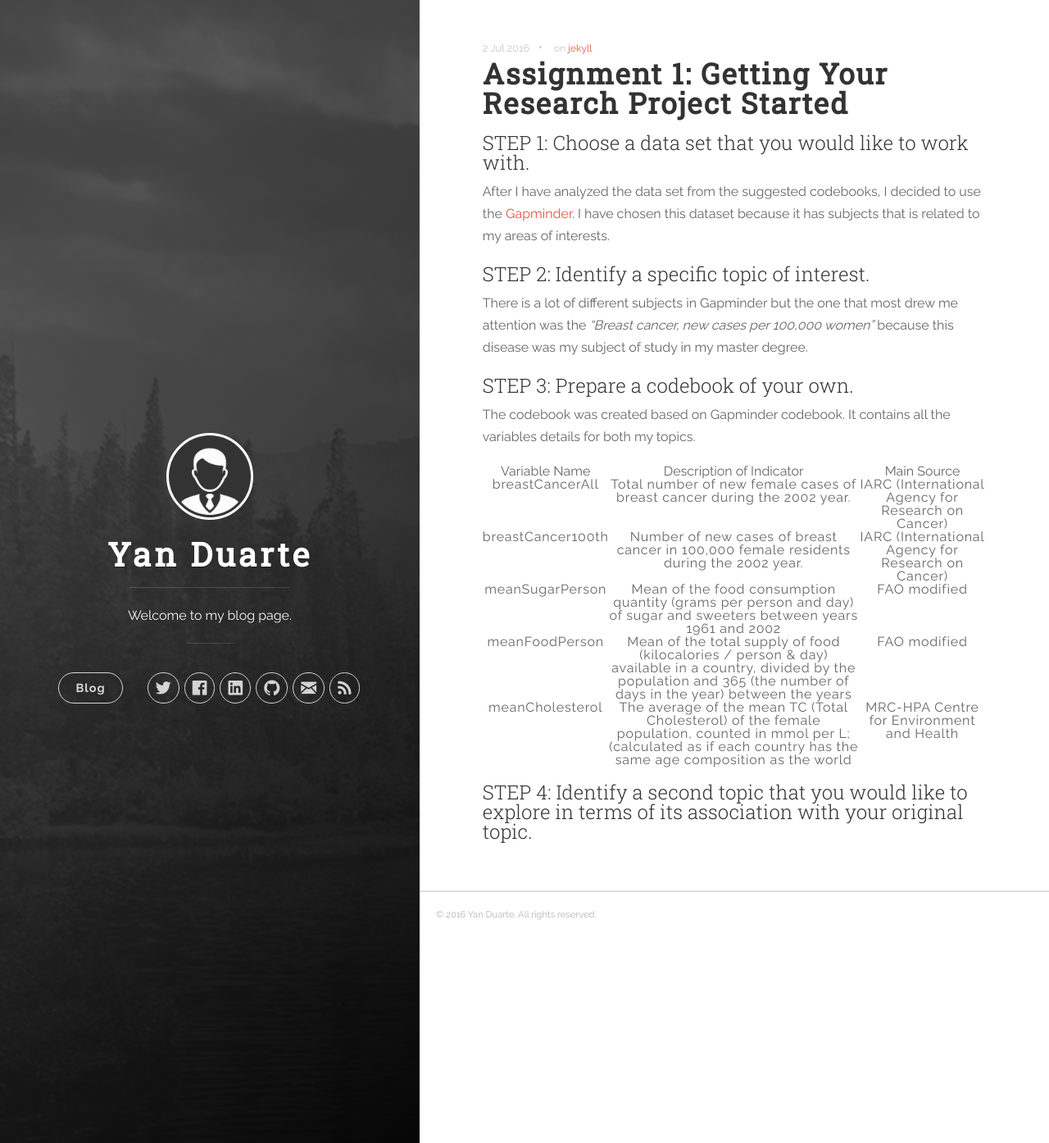
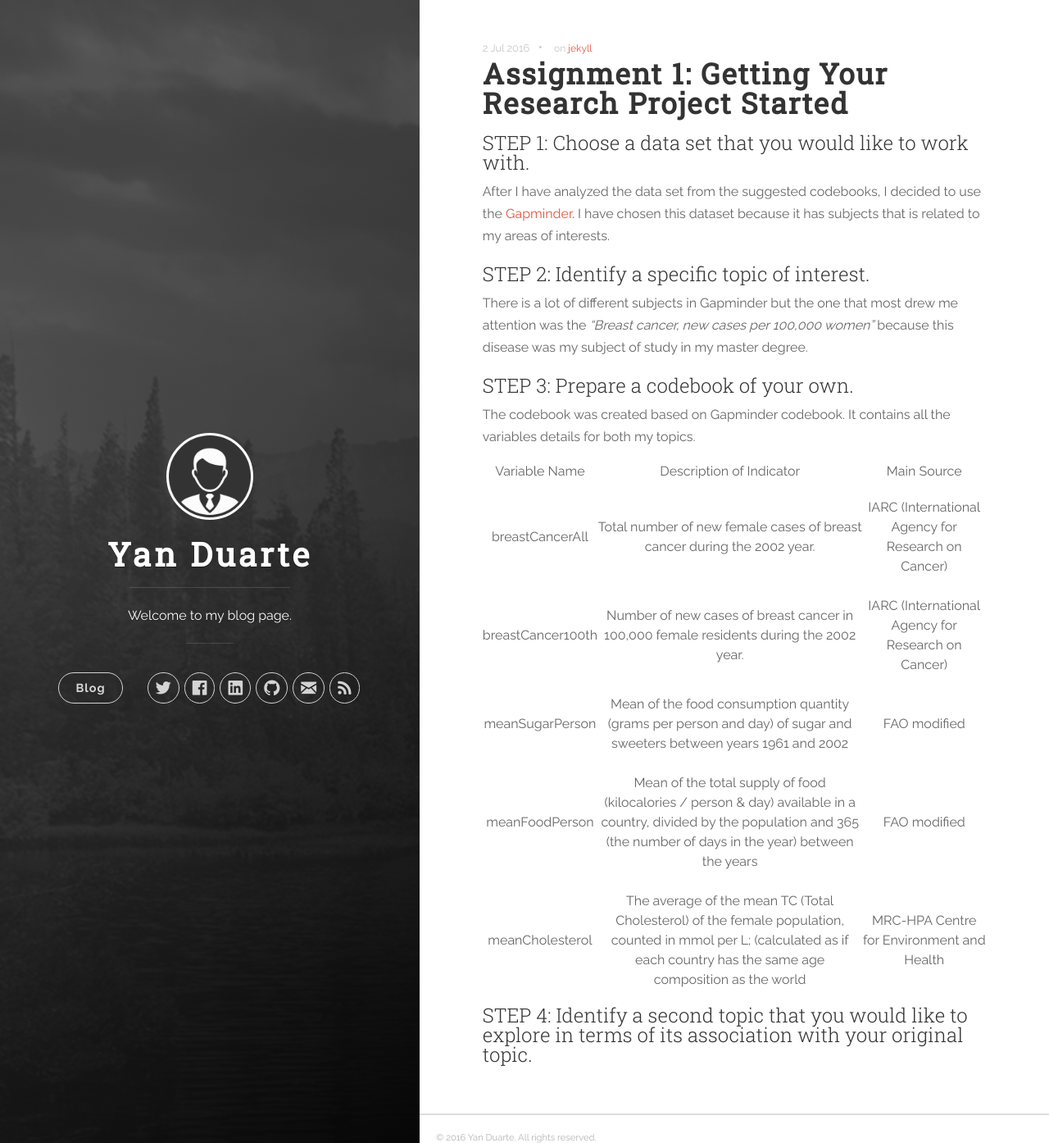
Before and after one commit to yan-duarte/yan-duarte.github.io, a Jekyll site: the page built from _posts/2016-01-08-welcome-to-jekyll.markdown, in a window 1280 px wide and 1394 px high. Shown: the whole window at 82% size. Built offline with Jekyll 4.4.1, drawn with Linux system fonts in a browser that asks for light colours; nearby versions of some CDN libraries.

Commit message:
Updated uno.css

```diff
--- a/css/uno.css
+++ b/css/uno.css
@@ -1467,8 +1467,9 @@ i {
 
 
 td{
-  vertical-align:center;
-  letter-spacing: .05em;
+  vertical-align:middle;
+  line-height: 1.5em;
+	padding-top: 1.5em;
 }
 
 *:focus {
```
